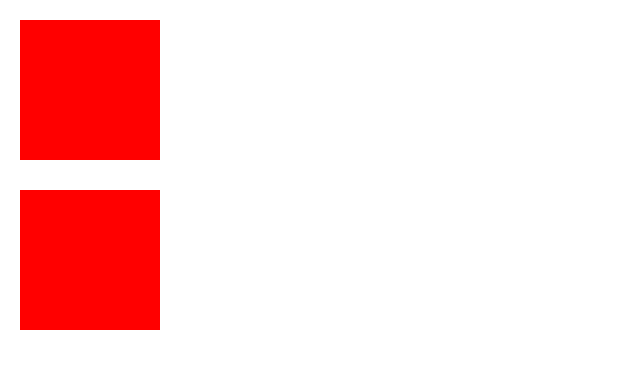
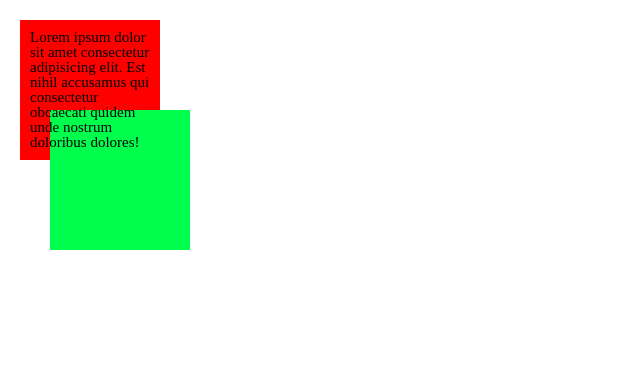
Before and after one commit to TranVuHoang/evondev-htmlcssbasic, a plain HTML site: page 2-css-f1/margin.html in a window 1280 px wide. Shown: the whole page, without its empty margins (0-640 px from the left). Drawn offline with Linux system fonts and the light colour scheme.

Commit message:
#22. thuộc tính padding trong css

```diff
--- a/2-css-f1/css/margin.css
+++ b/2-css-f1/css/margin.css
@@ -1,8 +1,14 @@
+* {
+  margin: 0;
+  padding: 0;
+  box-sizing: border-box;
+}
 html {
   font-size: 62.5%;
 }
 
-.margin {
+.box-1 {
+  font-size: 1.5rem;
   width: 14rem;
   height: 14rem;
   background-color: red;
@@ -24,4 +30,15 @@ html {
   margin-left: 20px;
   margin-top: 20px;
   /* margin collaps: mb vs mt cái nào lớn hơn thì sẽ lấy */
+
+  padding: 10px;
+  overflow: hidden;
 }
+
+.box-2 {
+  width: 14rem;
+  height: 14rem;
+  background-color: rgb(0, 255, 76);
+  margin-left: 50px;
+  margin-top: -80px;
+}
--- a/2-css-f1/margin.html
+++ b/2-css-f1/margin.html
@@ -8,7 +8,10 @@
     <link rel="stylesheet" href="./css/margin.css" />
   </head>
   <body>
-    <div class="margin"></div>
-    <div class="margin"></div>
+    <div class="box-1">
+      Lorem ipsum dolor sit amet consectetur adipisicing elit. Est nihil
+      accusamus qui consectetur obcaecati quidem unde nostrum doloribus dolores!
+    </div>
+    <div class="box-2"></div>
   </body>
 </html>
```
